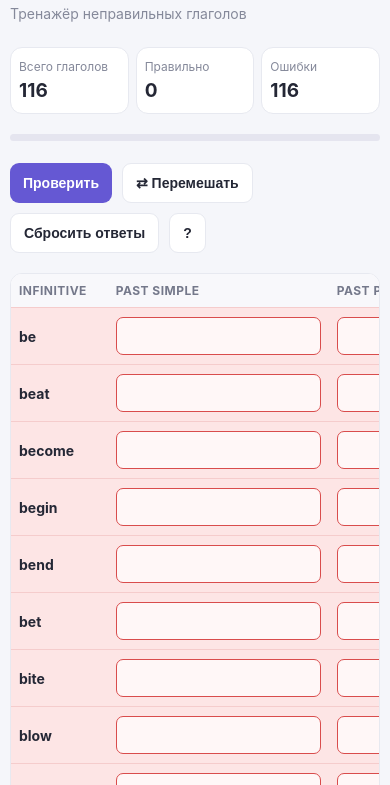
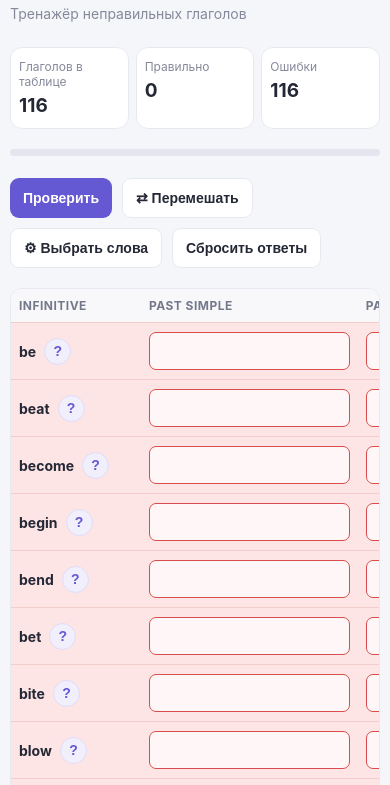
Before and after one commit to ponomarr85/english-verb, a plain HTML site: page index.html in a window 390 px wide. Both pictures are taken after a click on the button "Проверить". Shown: the part 49-834 px from the top of the page. Drawn offline with Linux system fonts and the light colour scheme.

Commit message:
Update index.html

```diff
--- a/index.html
+++ b/index.html
@@ -1,4 +1,3 @@
-
 <!DOCTYPE html>
 <html lang="ru">
 <head>
@@ -6,213 +5,53 @@
 <meta name="viewport" content="width=device-width, initial-scale=1.0">
 <title>Irregular Verbs Practice</title>
 <style>
-:root {
-  --bg: #f5f6fa;
-  --surface: #ffffff;
-  --text: #242735;
-  --muted: #85899a;
-  --border: #e7e9f0;
-  --accent: #6558d3;
-  --green: #dff5e6;
-  --green-text: #18763b;
-  --red: #fde5e5;
-  --red-text: #bd3434;
-}
-
-.answer {
-  display: none;
-  color: #18763b;
-  font-size: 12px;
-  margin-top: 5px;
-  font-weight: 600;
-}
-body.show-answers .answer {
-  display: block;
-}
-
-* { box-sizing: border-box; }
-body {
-  margin: 0;
-  padding: 30px 20px 60px;
-  background: var(--bg);
-  color: var(--text);
-  font-family: -apple-system, BlinkMacSystemFont, "Segoe UI", sans-serif;
-}
-.container { max-width: 1250px; margin: auto; }
-header { margin-bottom: 25px; }
-h1 { font-size: 27px; margin: 0 0 8px; }
-.subtitle { color: var(--muted); font-size: 14px; }
-.stats {
-  display: grid;
-  grid-template-columns: repeat(3, 1fr);
-  gap: 12px;
-  margin-bottom: 20px;
-}
-.stat {
-  background: var(--surface);
-  padding: 16px;
-  border-radius: 12px;
-  border: 1px solid var(--border);
-}
-.stat-label { color: var(--muted); font-size: 12px; }
-.stat-value { font-size: 23px; font-weight: 700; margin-top: 5px; }
-.progress {
-  height: 7px;
-  background: #e5e5ef;
-  border-radius: 20px;
-  overflow: hidden;
-  margin: 15px 0 22px;
-}
-.progress-fill {
-  height: 100%;
-  width: 0;
-  background: var(--accent);
-  transition: width .2s;
-}
-.controls {
-  display: flex;
-  flex-wrap: wrap;
-  gap: 10px;
-  margin-bottom: 20px;
-}
-button {
-  border: 0;
-  border-radius: 9px;
-  padding: 12px 18px;
-  font-size: 14px;
-  font-weight: 600;
-  cursor: pointer;
-}
-button:active { transform: scale(.98); }
-.primary { background: var(--accent); color: white; }
-.secondary { background: white; color: var(--text); border: 1px solid var(--border); }
-.table-wrap {
-  background: white;
-  border: 1px solid var(--border);
-  border-radius: 12px;
-  overflow: hidden;
-}
-table { width: 100%; border-collapse: collapse; }
-th {
-  background: #f8f8fb;
-  color: #74788a;
-  text-align: left;
-  font-size: 12px;
-  text-transform: uppercase;
-  letter-spacing: .04em;
-  padding: 14px 12px;
-  position: sticky;
-  top: 0;
-  z-index: 1;
-}
-td {
-  border-top: 1px solid var(--border);
-  padding: 8px 10px;
-  font-size: 14px;
-}
-td:first-child { font-weight: 650; }
-td.translation { color: #65697a; }
-input {
-  width: 100%;
-  min-width: 90px;
-  padding: 10px 9px;
-  border: 1px solid #e1e3eb;
-  border-radius: 7px;
-  outline: none;
-  font-size: 14px;
-  color: var(--text);
-  background: white;
-}
-input:focus {
-  border-color: var(--accent);
-  box-shadow: 0 0 0 2px #6558d322;
-}
-tr.correct { background: var(--green); }
-tr.wrong { background: var(--red); }
-tr.correct td { border-color: #c4e9d0; }
-tr.wrong td { border-color: #f5cccc; }
-input.field-correct {
-  border-color: #39a761;
-  background: #f5fff7;
-}
-input.field-wrong {
-  border-color: #d94c4c;
-  background: #fff7f7;
-}
-.message {
-  margin-top: 14px;
-  font-size: 13px;
-  color: var(--muted);
-  min-height: 20px;
-}
-@media(max-width: 700px) {
-  body { padding: 20px 10px 40px; }
-  h1 { font-size: 22px; }
-  .stats { gap: 7px; }
-  .stat { padding: 11px 8px; }
-  .stat-value { font-size: 19px; }
-  .table-wrap { overflow-x: auto; }
-  table { min-width: 760px; }
-  th, td { padding: 9px 8px; }
-  input { min-width: 110px; }
-  button { padding: 11px 13px; }
-}
+:root{--bg:#f5f6fa;--surface:#fff;--text:#242735;--muted:#85899a;--border:#e7e9f0;--accent:#6558d3;--green:#dff5e6;--red:#fde5e5}
+*{box-sizing:border-box}body{margin:0;padding:30px 20px 60px;background:var(--bg);color:var(--text);font-family:-apple-system,BlinkMacSystemFont,"Segoe UI",sans-serif}
+.container{max-width:1250px;margin:auto}header{margin-bottom:25px}h1{font-size:27px;margin:0 0 8px}.subtitle{color:var(--muted);font-size:14px}
+.stats{display:grid;grid-template-columns:repeat(3,1fr);gap:12px;margin-bottom:20px}.stat{background:var(--surface);padding:16px;border-radius:12px;border:1px solid var(--border)}.stat-label{color:var(--muted);font-size:12px}.stat-value{font-size:23px;font-weight:700;margin-top:5px}
+.progress{height:7px;background:#e5e5ef;border-radius:20px;overflow:hidden;margin:15px 0 22px}.progress-fill{height:100%;width:0;background:var(--accent);transition:width .2s}
+.controls{display:flex;flex-wrap:wrap;gap:10px;margin-bottom:20px}button{border:0;border-radius:9px;padding:12px 18px;font-size:14px;font-weight:600;cursor:pointer}button:active{transform:scale(.98)}button:disabled{opacity:.5;cursor:not-allowed}.primary{background:var(--accent);color:white}.secondary{background:white;color:var(--text);border:1px solid var(--border)}
+.table-wrap{background:white;border:1px solid var(--border);border-radius:12px;overflow:hidden}table{width:100%;border-collapse:collapse}th{background:#f8f8fb;color:#74788a;text-align:left;font-size:12px;text-transform:uppercase;letter-spacing:.04em;padding:14px 12px;position:sticky;top:0;z-index:1}td{border-top:1px solid var(--border);padding:8px 10px;font-size:14px;vertical-align:middle}td:first-child{font-weight:650}.word-cell{white-space:nowrap}.word-line{display:flex;align-items:center;gap:8px}.hint-button{width:27px;height:27px;padding:0;border-radius:50%;font-size:14px;flex:0 0 27px;background:#f0effb;color:var(--accent);border:1px solid #dedbf8}.hint-popover{display:none;margin-top:8px;padding:9px 10px;border-radius:8px;background:#f8f7ff;border:1px solid #e4e0ff;font-size:12px;line-height:1.6;font-weight:400;white-space:normal;min-width:180px}.hint-popover.visible{display:block}.hint-popover strong{color:var(--accent)}
+input{width:100%;min-width:90px;padding:10px 9px;border:1px solid #e1e3eb;border-radius:7px;outline:none;font-size:14px;color:var(--text);background:white}input:focus{border-color:var(--accent);box-shadow:0 0 0 2px #6558d322}tr.correct{background:var(--green)}tr.wrong{background:var(--red)}tr.correct td{border-color:#c4e9d0}tr.wrong td{border-color:#f5cccc}input.field-correct{border-color:#39a761;background:#f5fff7}input.field-wrong{border-color:#d94c4c;background:#fff7f7}
+.message{margin-top:14px;font-size:13px;color:var(--muted);min-height:20px}
+.modal-backdrop{display:none;position:fixed;inset:0;background:#17182777;z-index:10;align-items:center;justify-content:center;padding:18px}.modal-backdrop.open{display:flex}.modal{background:white;border-radius:16px;width:min(720px,100%);max-height:90vh;display:flex;flex-direction:column;box-shadow:0 20px 70px #0003}.modal-header,.modal-footer{padding:17px 20px;border-bottom:1px solid var(--border)}.modal-header{display:flex;justify-content:space-between;align-items:center}.modal-header h2{font-size:19px;margin:0}.modal-footer{border-top:1px solid var(--border);border-bottom:0;display:flex;gap:9px;justify-content:flex-end;flex-wrap:wrap}.modal-body{padding:16px 20px;overflow:auto}.modal-close{font-size:22px;padding:2px 8px;background:transparent;color:var(--muted)}.settings-row{display:flex;gap:10px;align-items:center;flex-wrap:wrap;margin-bottom:14px}.settings-row input[type=number]{width:95px;min-width:95px}.settings-actions{display:flex;gap:8px;flex-wrap:wrap;margin-bottom:12px}.word-list{display:grid;grid-template-columns:repeat(3,minmax(0,1fr));gap:7px}.word-option{display:flex;align-items:center;gap:8px;padding:7px 9px;border:1px solid var(--border);border-radius:7px;font-size:13px;font-weight:400}.word-option input{width:16px;min-width:16px;margin:0;accent-color:var(--accent)}.settings-note{font-size:12px;color:var(--muted);line-height:1.5;margin:8px 0 0}
+@media(max-width:700px){body{padding:20px 10px 40px}h1{font-size:22px}.stats{gap:7px}.stat{padding:11px 8px}.stat-value{font-size:19px}.table-wrap{overflow-x:auto}table{min-width:780px}th,td{padding:9px 8px}input{min-width:110px}button{padding:11px 13px}.word-list{grid-template-columns:repeat(2,minmax(0,1fr))}.modal-body{padding:13px}}
 </style>
 </head>
 <body>
 <div class="container">
-  <header>
-    <h1>Irregular Verbs</h1>
-    <div class="subtitle">Тренажёр неправильных глаголов</div>
-  </header>
-
+<header><h1>Irregular Verbs</h1><div class="subtitle">Тренажёр неправильных глаголов</div></header>
 <section class="stats">
-    <div class="stat">
-      <div class="stat-label">Всего глаголов</div>
-      <div class="stat-value" id="total">116</div>
-    </div>
-    <div class="stat">
-      <div class="stat-label">Правильно</div>
-      <div class="stat-value" id="correctCount">0</div>
-    </div>
-    <div class="stat">
-      <div class="stat-label">Ошибки</div>
-      <div class="stat-value" id="wrongCount">0</div>
-    </div>
+<div class="stat"><div class="stat-label">Глаголов в таблице</div><div class="stat-value" id="total">116</div></div>
+<div class="stat"><div class="stat-label">Правильно</div><div class="stat-value" id="correctCount">0</div></div>
+<div class="stat"><div class="stat-label">Ошибки</div><div class="stat-value" id="wrongCount">0</div></div>
 </section>
-
-  <div class="progress">
-    <div class="progress-fill" id="progressFill"></div>
-  </div>
-
+<div class="progress"><div class="progress-fill" id="progressFill"></div></div>
 <div class="controls">
 <button class="primary" onclick="checkAnswers()">Проверить</button>
 <button class="secondary" onclick="shuffleWords()">⇄ Перемешать</button>
+<button class="secondary" onclick="openSettings()">⚙ Выбрать слова</button>
 <button class="secondary" onclick="resetAnswers()">Сбросить ответы</button>
-    <button class="secondary" onclick="toggleAnswers()">?</button>
+</div>
+<div class="table-wrap"><table><thead><tr><th>Infinitive</th><th>Past Simple</th><th>Past Participle</th><th>Перевод</th></tr></thead><tbody id="verbTable"></tbody></table></div>
+<div class="message" id="message">Заполни все поля и нажми «Проверить».</div>
 </div>
 
-  <div class="table-wrap">
-    <table>
-      <thead>
-        <tr>
-          <th>Infinitive</th>
-          <th>Past Simple</th>
-          <th>Past Participle</th>
-          <th>Перевод</th>
-        </tr>
-      </thead>
-      <tbody id="verbTable"></tbody>
-    </table>
+<div class="modal-backdrop" id="settingsModal" onclick="backdropClose(event)">
+<div class="modal" role="dialog" aria-modal="true" aria-labelledby="settingsTitle">
+<div class="modal-header"><h2 id="settingsTitle">Настройка слов</h2><button class="modal-close" onclick="closeSettings()" aria-label="Закрыть">×</button></div>
+<div class="modal-body">
+<div class="settings-row"><label for="wordCount"><strong>Сколько слов вывести случайно:</strong></label><input id="wordCount" type="number" min="1" max="116" placeholder="Все"><span class="settings-note">Оставь поле пустым, чтобы вывести все отмеченные слова.</span></div>
+<div class="settings-actions"><button class="secondary" type="button" onclick="setAllWords(true)">Выбрать все</button><button class="secondary" type="button" onclick="setAllWords(false)">Снять все</button></div>
+<div class="word-list" id="wordList"></div>
+<p class="settings-note">Сначала отметь глаголы, которые хочешь тренировать. Если указать количество, тренажёр случайно выберет столько слов из отмеченных.</p>
 </div>
-</div>
+<div class="modal-footer"><button class="secondary" onclick="closeSettings()">Отмена</button><button class="primary" onclick="applySettings()">Применить</button></div>
+</div></div>
 
 <script>
-// answers: варианты ответа для каждой формы.
-// Для be, например, нужно написать обе формы: was/were.
-// Альтернативные варианты разделены вертикальной чертой.
-// Переводы проверяются по списку допустимых значений.
-
+// Формат: инфинитив, Past Simple, Past Participle, подпись перевода, допустимые переводы.
+// Варианты английских форм разделены символом |. Для was/were нужно вводить обе формы через /.
 const verbs = [
 ["be","was/were","been","Быть",["быть"]],
 ["beat","beat","beaten","Бить",["бить","избивать"]],
@@ -333,152 +172,76 @@ const verbs = [
 ];
 
 let currentVerbs = [...verbs];
+let selectedWords = new Set(verbs.map(v => v[0]));
 
-function renderTable() {
-  const tbody = document.getElementById("verbTable");
-  tbody.innerHTML = "";
+function escapeHtml(value){return String(value).replace(/[&<>"']/g,ch=>({'&':'&amp;','<':'&lt;','>':'&gt;','"':'&quot;',"'":'&#39;'}[ch]));}
+function displayForms(value){return value.split('|').join(' / ');}
 
-  currentVerbs.forEach((verb, index) => {
-    const row = document.createElement("tr");
-    row.dataset.index = index;
-
- row.innerHTML = `
-  <td>
-    ${verb[0]}
-    <div class="answer">${verb[0]}</div>
-  </td>
-  <td>
-    <input type="text" autocomplete="off" data-field="1">
-    <div class="answer">${verb[1].replace(/\|/g, " / ")}</div>
-  </td>
-  <td>
-    <input type="text" autocomplete="off" data-field="2">
-    <div class="answer">${verb[2].replace(/\|/g, " / ")}</div>
-  </td>
-  <td class="translation">
-    <input type="text" autocomplete="off" data-field="3">
-    <div class="answer">${verb[3]}</div>
-  </td>
-    `;
-
+function renderTable(){
+ const tbody=document.getElementById('verbTable');tbody.innerHTML='';
+ currentVerbs.forEach((verb,index)=>{
+  const row=document.createElement('tr');row.dataset.index=index;row.dataset.word=verb[0];
+  row.innerHTML=`
+   <td class="word-cell"><div class="word-line"><span>${escapeHtml(verb[0])}</span><button type="button" class="hint-button" title="Показать ответы" aria-label="Подсказка для ${escapeHtml(verb[0])}" onclick="toggleHint(this)">?</button></div>
+   <div class="hint-popover"><div><strong>Past Simple:</strong> ${escapeHtml(displayForms(verb[1]))}</div><div><strong>Past Participle:</strong> ${escapeHtml(displayForms(verb[2]))}</div><div><strong>Перевод:</strong> ${escapeHtml(verb[3])}</div></div></td>
+   <td><input type="text" autocomplete="off" data-field="1" aria-label="Past Simple ${escapeHtml(verb[0])}"></td>
+   <td><input type="text" autocomplete="off" data-field="2" aria-label="Past Participle ${escapeHtml(verb[0])}"></td>
+   <td><input type="text" autocomplete="off" data-field="3" aria-label="Перевод ${escapeHtml(verb[0])}"></td>`;
   tbody.appendChild(row);
  });
-
+ document.getElementById('total').textContent=currentVerbs.length;
  updateStats();
 }
+function toggleHint(button){
+ const popover=button.closest('td').querySelector('.hint-popover');
+ const wasVisible=popover.classList.contains('visible');
+ document.querySelectorAll('.hint-popover.visible').forEach(p=>p.classList.remove('visible'));
+ if(!wasVisible)popover.classList.add('visible');
+}
+function normalize(value){return value.toLowerCase().trim().replace(/ё/g,'е').replace(/\s+/g,' ').replace(/\s*\/\s*/g,'/').replace(/[.,!?;:]+$/g,'');}
+function checkOne(input,accepted){const answer=normalize(input);if(!answer)return false;return accepted.split('|').some(option=>answer===normalize(option));}
+function checkTranslation(input,accepted){const answer=normalize(input);if(!answer)return false;return accepted.some(option=>normalize(option)===answer);}
+function checkAnswers(){
+ let correct=0,wrong=0;
+ document.querySelectorAll('#verbTable tr').forEach(row=>{
+  const verb=currentVerbs[Number(row.dataset.index)],inputs=row.querySelectorAll('input');let rowCorrect=true;
+  inputs.forEach(input=>{const field=Number(input.dataset.field);const valid=field===3?checkTranslation(input.value,verb[4]):checkOne(input.value,verb[field]);input.classList.remove('field-correct','field-wrong');input.classList.add(valid?'field-correct':'field-wrong');if(!valid)rowCorrect=false;});
+  row.classList.remove('correct','wrong');row.classList.add(rowCorrect?'correct':'wrong');if(rowCorrect)correct++;else wrong++;
+ });
+ document.getElementById('correctCount').textContent=correct;document.getElementById('wrongCount').textContent=wrong;
+ document.getElementById('progressFill').style.width=(correct/currentVerbs.length*100||0)+'%';
+ document.getElementById('message').textContent=correct===currentVerbs.length?'🎉 Отлично! Все ответы правильные!':`Правильных строк: ${correct} из ${currentVerbs.length}. Исправь красные поля и проверь ещё раз.`;
+}
+function updateStats(){document.getElementById('correctCount').textContent='0';document.getElementById('wrongCount').textContent='0';document.getElementById('progressFill').style.width='0%';}
+function collectAnswers(){const answers=new Map();document.querySelectorAll('#verbTable tr').forEach(row=>{const inputs=[...row.querySelectorAll('input')];answers.set(row.dataset.word,inputs.map(input=>input.value));});return answers;}
+function restoreAnswers(answers){document.querySelectorAll('#verbTable tr').forEach(row=>{const saved=answers.get(row.dataset.word);if(saved)row.querySelectorAll('input').forEach((input,i)=>input.value=saved[i]);});}
+function shuffleWords(){const answers=collectAnswers();currentVerbs=[...currentVerbs];for(let i=currentVerbs.length-1;i>0;i--){const j=Math.floor(Math.random()*(i+1));[currentVerbs[i],currentVerbs[j]]=[currentVerbs[j],currentVerbs[i]];}renderTable();restoreAnswers(answers);document.getElementById('message').textContent='';}
+function resetAnswers(){document.querySelectorAll('#verbTable tr').forEach(row=>{row.classList.remove('correct','wrong');row.querySelectorAll('input').forEach(input=>{input.value='';input.classList.remove('field-correct','field-wrong');});row.querySelector('.hint-popover').classList.remove('visible');});updateStats();document.getElementById('message').textContent='Ответы очищены. Начинай заново!';}
 
-function normalize(value) {
-  return value.toLowerCase()
-    .trim()
-    .replace(/ё/g, "е")
-    .replace(/\s+/g, " ")
-    .replace(/\s*\/\s*/g, "/")
-    .replace(/[.,!?;:]+$/g, "");
+function openSettings(){
+ const list=document.getElementById('wordList');list.innerHTML='';
+ verbs.forEach(verb=>{const label=document.createElement('label');label.className='word-option';const checkbox=document.createElement('input');checkbox.type='checkbox';checkbox.value=verb[0];checkbox.checked=selectedWords.has(verb[0]);const span=document.createElement('span');span.textContent=verb[0];label.append(checkbox,span);list.appendChild(label);});
+ document.getElementById('wordCount').value='';document.getElementById('settingsModal').classList.add('open');
 }
-
-function checkOne(input, accepted) {
-  const answer = normalize(input);
-  if (!answer) return false;
-
-  return accepted.split("|").some(option => {
-    return answer === normalize(option);
-  });
+function closeSettings(){document.getElementById('settingsModal').classList.remove('open');}
+function backdropClose(event){if(event.target.id==='settingsModal')closeSettings();}
+function setAllWords(checked){document.querySelectorAll('#wordList input[type=checkbox]').forEach(input=>input.checked=checked);}
+function applySettings(){
+ const checked=[...document.querySelectorAll('#wordList input:checked')].map(input=>input.value);
+ if(!checked.length){alert('Выбери хотя бы один глагол.');return;}
+ const countInput=document.getElementById('wordCount').value.trim();let chosen=verbs.filter(verb=>checked.includes(verb[0]));
+ if(countInput!==''){
+  const count=Number(countInput);
+  if(!Number.isInteger(count)||count<1){alert('Укажи целое число больше нуля.');return;}
+  if(count>chosen.length){alert(`Отмечено только ${chosen.length} слов. Уменьши количество или отметь больше глаголов.`);return;}
+  chosen=shuffleArray(chosen).slice(0,count);
  }
-
-function checkTranslation(input, accepted) {
-  const answer = normalize(input);
-  if (!answer) return false;
-
-  return accepted.some(option => normalize(option) === answer);
+ selectedWords=new Set(checked);currentVerbs=chosen;
+ renderTable();document.getElementById('message').textContent=`Выбрано глаголов: ${currentVerbs.length}.`;
+ closeSettings();
 }
-
-function checkAnswers() {
-  let correct = 0;
-  let wrong = 0;
-
-  document.querySelectorAll("#verbTable tr").forEach(row => {
-    const index = Number(row.dataset.index);
-    const verb = currentVerbs[index];
-    const inputs = row.querySelectorAll("input");
-
-    let rowCorrect = true;
-
-    inputs.forEach(input => {
-      const field = Number(input.dataset.field);
-      const valid = field === 3
-        ? checkTranslation(input.value, verb[4])
-        : checkOne(input.value, verb[field]);
-
-      input.classList.remove("field-correct", "field-wrong");
-      input.classList.add(valid ? "field-correct" : "field-wrong");
-
-      if (!valid) rowCorrect = false;
-    });
-
-    row.classList.remove("correct", "wrong");
-    row.classList.add(rowCorrect ? "correct" : "wrong");
-
-    if (rowCorrect) correct++;
-    else wrong++;
-  });
-
-  document.getElementById("correctCount").textContent = correct;
-  document.getElementById("wrongCount").textContent = wrong;
-  document.getElementById("progressFill").style.width =
-    (correct / currentVerbs.length * 100) + "%";
-}
-
-function updateStats() {
-  document.getElementById("correctCount").textContent = "0";
-  document.getElementById("wrongCount").textContent = "0";
-  document.getElementById("progressFill").style.width = "0%";
-}
-
-function shuffleWords() {
-  // Сохраняем введённые ответы вместе с каждым глаголом.
-  const answers = new Map();
-
-  document.querySelectorAll("#verbTable tr").forEach(row => {
-    const index = Number(row.dataset.index);
-    const inputs = [...row.querySelectorAll("input")];
-    answers.set(currentVerbs[index][0], inputs.map(input => input.value));
-  });
-
-  for (let i = currentVerbs.length - 1; i > 0; i--) {
-    const j = Math.floor(Math.random() * (i + 1));
-    [currentVerbs[i], currentVerbs[j]] =
-      [currentVerbs[j], currentVerbs[i]];
-  }
-
-function toggleAnswers() {
-  document.body.classList.toggle("show-answers");
-}
-
-  renderTable();
-
-  document.querySelectorAll("#verbTable tr").forEach(row => {
-    const verb = currentVerbs[Number(row.dataset.index)];
-    const saved = answers.get(verb[0]);
-    if (!saved) return;
-
-    row.querySelectorAll("input").forEach((input, i) => {
-      input.value = saved[i];
-    });
-  });
-
-}
-
-function resetAnswers() {
-  document.querySelectorAll("#verbTable tr").forEach(row => {
-    row.classList.remove("correct", "wrong");
-
-    row.querySelectorAll("input").forEach(input => {
-      input.value = "";
-      input.classList.remove("field-correct", "field-wrong");
-    });
-  });
-}
-
+function shuffleArray(array){const result=[...array];for(let i=result.length-1;i>0;i--){const j=Math.floor(Math.random()*(i+1));[result[i],result[j]]=[result[j],result[i]];}return result;}
+document.addEventListener('keydown',event=>{if(event.key==='Escape')closeSettings();});
 renderTable();
 </script>
 </body>
```
Lines whose indentation alone changed are shown as unchanged.
